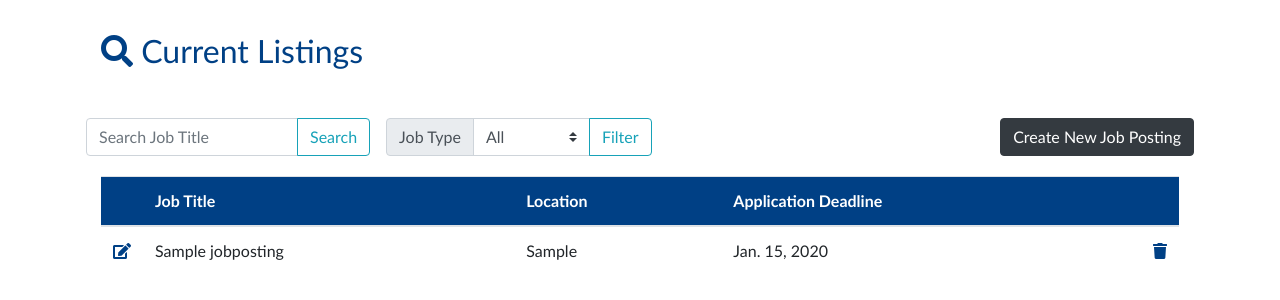
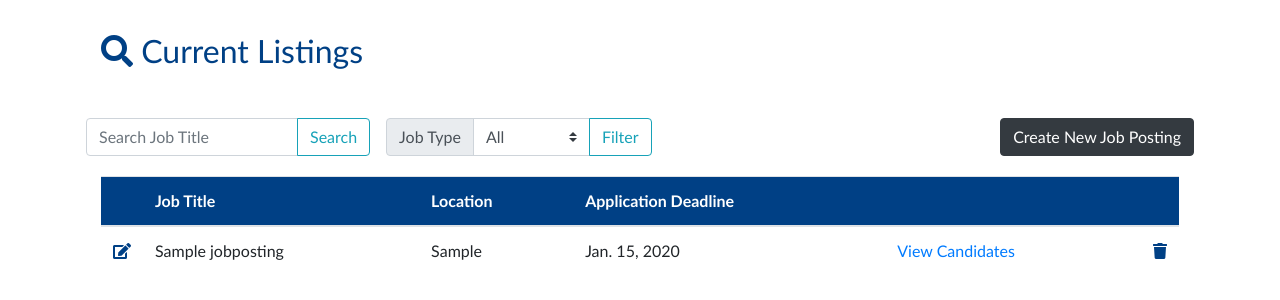
Before and after one commit to Abdel1107/somethingdank-soen341project2023, a Django app: template employer_portal/templates/employer_portal/manage_job_postings.html in a window 1280 px wide. Shown: the part 68-368 px from the top of the page. Run offline with Django 4.2, Linux system fonts and the light colour scheme; the template is opened without the code that fills it: values that come from a table or form of the project are taken from there, others are empty; tables that the repository leaves empty hold one stand-in row (values such as "Sample post"); some libraries are stand-ins or nearby versions; some web fonts are replaced.

Commit message:
Add view candidates modal
Design popup modal to view candidates that applied for job. References #48

```diff
--- a/employer_portal/templates/employer_portal/manage_job_postings.html
+++ b/employer_portal/templates/employer_portal/manage_job_postings.html
@@ -46,6 +46,7 @@
                     <th>Job Title</th>
                     <th>Location</th>
                     <th>Application Deadline</th>
+                    <th class="eye-column"></th>
                     <th class="eye-column" style="width: 1%;"></th>
                 </tr>
             </thead>
@@ -56,6 +57,7 @@
                         <td>{{ job.title }}</td>
                         <td>{{ job.location }}</td>
                         <td>{{ job.application_deadline }}</td>
+                        <td class="eye-column"><a href="#" data-toggle="modal" data-target="#viewCandidates">View Candidates</a></td>
                         <td class="eye-column"><a href="#" data-toggle="modal" data-target="#deleteJobModal-{{ job.job_id }}"><i class="fa fa-trash" style="color: #004085;"></i></a></td>
                     </tr>
                 {% empty %}
@@ -254,5 +256,94 @@
             </div>
         </div>
         {% endfor %}
+
+     {% for job in job_postings %}
+            <div class="modal fade" id="viewCandidates-{{ job.job_id }}" tabindex="-1" role="dialog" aria-labelledby="viewCandidatesLabel-{{ job.job_id }}" aria-hidden="true">
+                <div class="modal-dialog modal-lg" role="document">
+                    <div class="modal-content">
+                        <div class="modal-header">
+                            <h5 class="modal-title" id="viewCandidatesLabel-{{ job.job_id }}">Candidates for {{ job.title }}</h5>
+                            <button type="button" class="close" data-dismiss="modal" aria-label="Close">
+                                <span aria-hidden="true">&times;</span>
+                            </button>
+                        </div>
+                        <div class="modal-body">
+                            <table class="table">
+                                <thead>
+                                    <tr>
+                                        <th>Username</th>
+                                        <th>Date Applied</th>
+                                        <th></th>
+                                        <th></th>
+                                    </tr>
+                                </thead>
+                                <tbody>
+                                    {% for job_application in job.jobapplication_set.all %}
+                                        <tr>
+                                            <td>{{ job_application.student_username }}</td>
+                                            <td>{{ job_application.date_applied }}</td>
+                                            {% with student=job_application.student_username %}
+                                                {% if student.resume %}
+                                                    <td><a href="{{ student.resume.url }}" target="_blank">View Resume</a></td>
+                                                {% else %}
+                                                    <td>Resume not available</td>
+                                                {% endif %}
+                                            {% endwith %}
+                                            <td><a href="{% url 'select_candidate' job_application.id %}?subject=Update%20on%20application&body=Hello%20{{ job_application.student_username.user.first_name }},%0A%0AThank%20you%20for%20applying%20for%20{{ job.title }}.%0A%0AYou%20have%20been%20accepted%20for%20an%20interview.%20The%20employer%20will%20contact%20you%20shortly%20with%20a%20time.%0A%0AThanks.&email={{ job_application.student_username.user.email }}">Select Candidate</a></td>
+                                        </tr>
+                                    {% empty %}
+                                        <tr>
+                                            <td colspan="3">No candidates yet.</td>
+                                        </tr>
+                                    {% endfor %}
+                                </tbody>
+                            </table>
+                        </div>
+                    </div>
+                </div>
+            </div>
+        {% endfor %}
+
+        <div class="modal fade" id="viewCandidates" tabindex="-1" role="dialog" aria-labelledby="viewCandidatesLabel" aria-hidden="true">
+            <div class="modal-dialog modal-lg" role="document">
+                <div class="modal-content">
+                    <div class="modal-header">
+                        <h5 class="modal-title" id="viewCandidatesLabel">Candidates for Job Title</h5>
+                        <button type="button" class="close" data-dismiss="modal" aria-label="Close">
+                            <span aria-hidden="true">&times;</span>
+                        </button>
+                    </div>
+                    <div class="modal-body">
+                        <table class="table">
+                            <thead>
+                                <tr>
+                                    <th>Username</th>
+                                    <th>Date Applied</th>
+                                    <th></th>
+                                    <th></th>
+                                </tr>
+                            </thead>
+                            <tbody>
+                                <tr>
+                                    <td>Student 1</td>
+                                    <td>2022-01-01</td>
+                                    <td>Resume not available</td>
+                                    <td><a href="#">Select Candidate</a></td>
+                                </tr>
+                                <tr>
+                                    <td>Student 2</td>
+                                    <td>2022-01-02</td>
+                                    <td><a href="#">View Resume</a></td>
+                                    <td><a href="#">Select Candidate</a></td>
+                                </tr>
+                                <tr>
+                                    <td colspan="3">No candidates yet.</td>
+                                </tr>
+                            </tbody>
+                        </table>
+                    </div>
+                </div>
+            </div>
+        </div>
     </div>
 {% endblock %}
```
